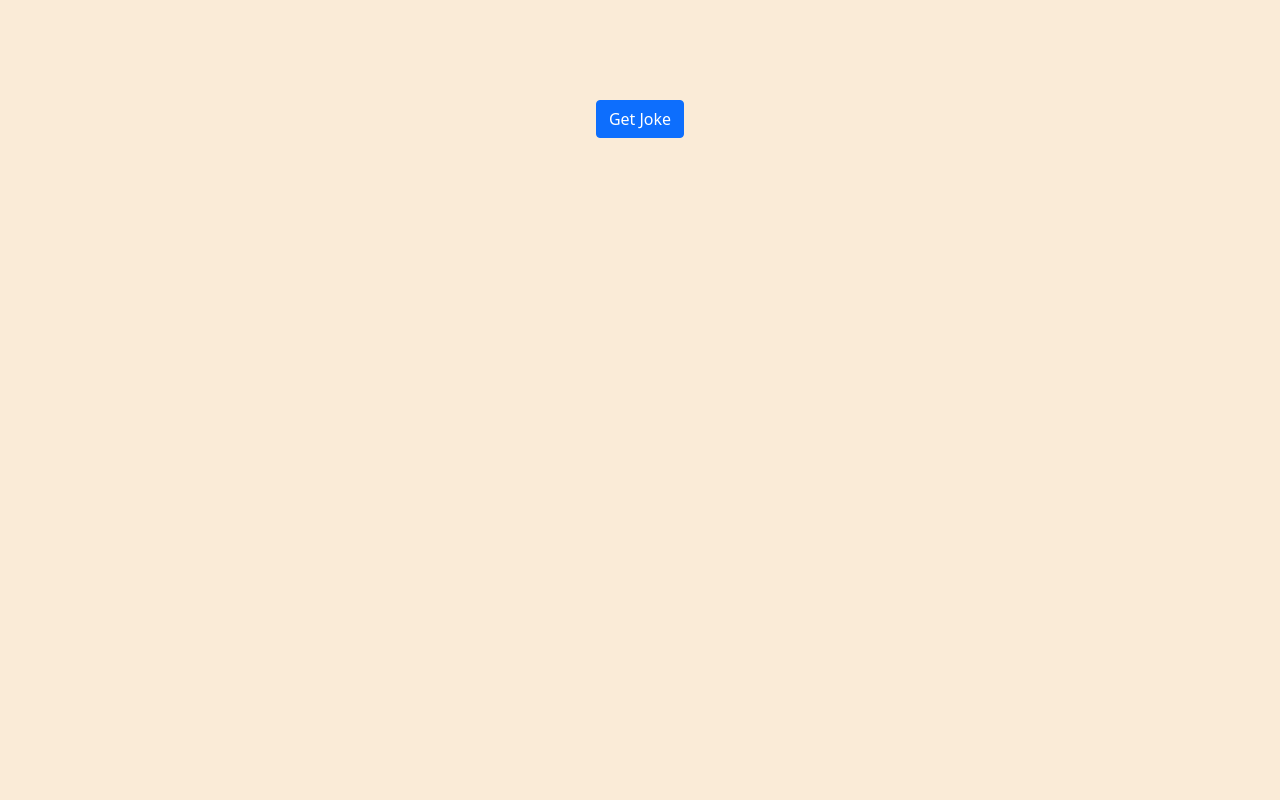
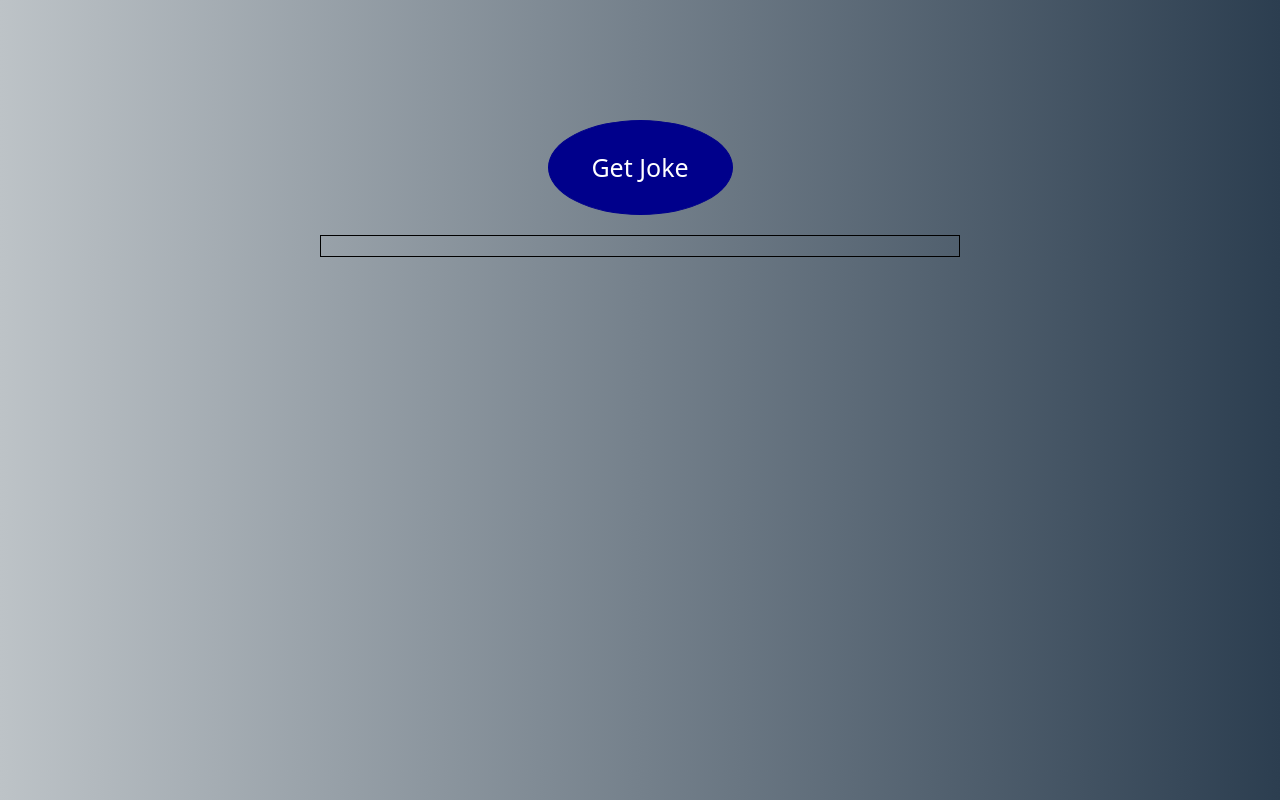
Before and after one commit to Drumstrum88/Joke_App, a website built with webpack: page public/index.html in a window 1280 px wide. Built offline with nearby package versions, Linux system fonts and the light colour scheme.

Commit message:
adding some css styling

```diff
--- a/public/index.html
+++ b/public/index.html
@@ -7,7 +7,7 @@
   <title>Joke App</title>
 </head>
 <body>
-  <div id="login-form-container"></div>
+  <!-- <div id="login-form-container"></div> -->
   <div id="app"></div>
   <div id="button-container"></div>
   <div id="joke-container"></div>
--- a/styles/main.scss
+++ b/styles/main.scss
@@ -3,8 +3,35 @@
 
 
 body {
-  background-color: antiquewhite;
-  color: brown;
+  background: linear-gradient(to right, #bdc3c7, #2c3e50);
   text-align: center;
   margin-top: 100px;
 }
+
+#joke-container {
+  margin: 0 auto;
+  width: 50%;
+  border: 1px solid black;
+  padding: 10px;
+}
+
+.card-body {
+  background-color: #bdc3c7;
+  // border-radius: 15px;
+  border: 2px solid black;
+  border-radius: 15px;
+  padding: 10px;
+  // margin: 0 auto;
+}
+
+.btn-primary {
+  margin-top: 20px;
+  margin-bottom: 20px;
+  background-color: darkblue;
+  border-color: darkblue;
+  height: 95px;
+  width: 185px;
+  font-size: 25px;
+  border-radius: 100%;
+
+}
```
